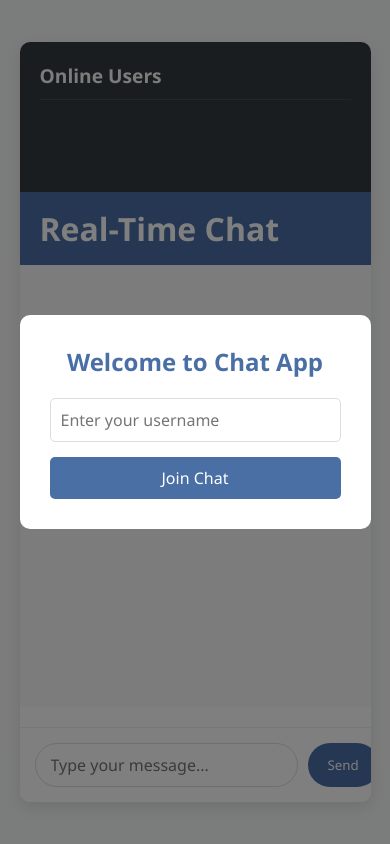
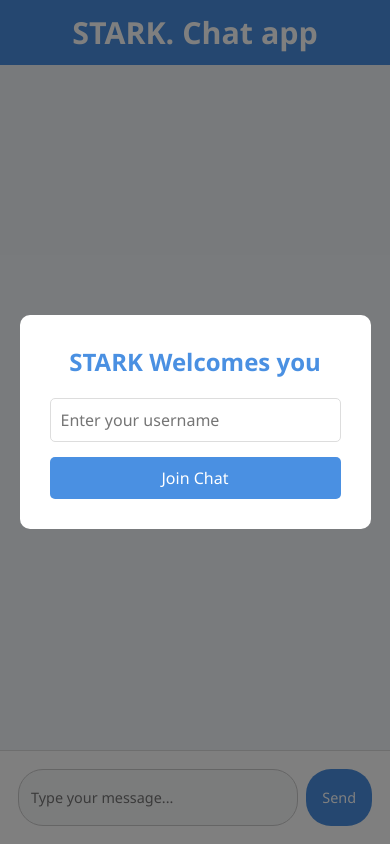
Before and after one commit to 04gautam/chat-Application, a website: page public/index.html in a window 390 px wide. Drawn offline with nearby package versions, Linux system fonts and the light colour scheme; no server answers.

Commit message:
all done to deploy

```diff
--- a/package.json
+++ b/package.json
@@ -4,7 +4,7 @@
   "main": "server.js",
   "scripts": {
     "test": "echo \"Error: no test specified\" && exit 1",
-    "start": "node server.js"
+    "start": "node index.js"
   },
   "keywords": [],
   "author": "",
--- a/public/css/style.css
+++ b/public/css/style.css
@@ -1,14 +1,15 @@
 :root {
-    --primary-color: #4a6fa5;
-    --secondary-color: #166088;
-    --background-color: #f8f9fa;
-    --message-bg: #e9ecef;
-    --user-message-bg: #d1e7dd;
-    --sidebar-bg: #343a40;
+    --primary-color: #4a90e2;
+    --secondary-color: #357abd;
+    --background-color: #f2f6fa;
+    --sidebar-bg: #1c2833;
     --sidebar-text: #f8f9fa;
+    --message-bg: #ffffff;
+    --user-message-bg: #d1e7ff;
     --notification-color: #6c757d;
 }
 
+/* Basic reset */
 * {
     margin: 0;
     padding: 0;
@@ -16,26 +17,32 @@
     font-family: 'Segoe UI', Tahoma, Geneva, Verdana, sans-serif;
 }
 
+/* Body Layout */
 body {
-    background-color: var(--background-color);
-    height: 100vh;
+    background: linear-gradient(135deg, #c3dafe, #e2eafc);
     display: flex;
     justify-content: center;
     align-items: center;
+    min-height: 100vh;
+    padding: 10px;
 }
 
+/* Chat Container */
 .chat-container {
     display: flex;
-    width: 90%;
-    max-width: 1200px;
-    height: 80vh;
-    border-radius: 10px;
+    flex-direction: row;
+    width: 100%;
+    max-width: 1100px;
+    height: 85vh;
+    background: white;
+    border-radius: 12px;
     overflow: hidden;
-    box-shadow: 0 5px 15px rgba(0, 0, 0, 0.1);
+    box-shadow: 0 6px 25px rgba(0, 0, 0, 0.15);
 }
 
+/* Sidebar */
 .sidebar {
-    width: 250px;
+    width: 260px;
     background-color: var(--sidebar-bg);
     color: var(--sidebar-text);
     padding: 20px;
@@ -43,10 +50,10 @@ body {
 }
 
 .sidebar h2 {
-    margin-bottom: 20px;
-    font-size: 1.2rem;
+    margin-bottom: 15px;
     border-bottom: 1px solid rgba(255, 255, 255, 0.1);
     padding-bottom: 10px;
+    font-size: 1.1rem;
 }
 
 #online-users {
@@ -56,104 +63,198 @@ body {
 #online-users li {
     padding: 8px 0;
     border-bottom: 1px solid rgba(255, 255, 255, 0.1);
+    font-size: 0.9rem;
 }
 
+/* Main Chat */
 .main-chat {
     flex: 1;
     display: flex;
     flex-direction: column;
-    background-color: white;
-}
-
-.chat-header {
-    padding: 15px 20px;
-    background-color: var(--primary-color);
-    color: white;
-}
-
-.messages {
-    flex: 1;
-    padding: 20px;
-    overflow-y: auto;
     background-color: var(--background-color);
 }
 
-.message {
-    margin-bottom: 15px;
+/* Header */
+.chat-header {
+    background-color: var(--primary-color);
+    color: white;
+    padding: 15px 20px;
+    font-size: 1.1rem;
+    font-weight: bold;
+    text-align: center;
+    position: sticky;
+    top: 0;
+    z-index: 10;
+}
+
+/* Scrollable messages area */
+.messages {
+    flex: 1;
+    overflow-y: auto;
+    padding: 15px;
     display: flex;
     flex-direction: column;
-    max-width: 70%;
+    gap: 12px;
+    scroll-behavior: smooth;
+}
+
+/* Individual message */
+.message {
+    display: flex;
+    flex-direction: column;
+    max-width: 75%;
+    word-wrap: break-word;
 }
 
 .message-user {
     font-weight: bold;
     margin-bottom: 5px;
-    font-size: 0.9rem;
+    font-size: 0.85rem;
 }
 
 .message-content {
     padding: 10px 15px;
     border-radius: 15px;
-    word-wrap: break-word;
+    background-color: var(--message-bg);
+    box-shadow: 0 1px 3px rgba(0,0,0,0.1);
 }
 
-.message.received .message-content {
-    background-color: var(--message-bg);
-    align-self: flex-start;
-    border-bottom-left-radius: 5px;
+.message.sent {
+    align-self: flex-end;
 }
 
 .message.sent .message-content {
     background-color: var(--user-message-bg);
-    align-self: flex-end;
     border-bottom-right-radius: 5px;
 }
 
-.notification {
+.message.received {
+    align-self: flex-start;
+}
+
+.message.received .message-content {
+    border-bottom-left-radius: 5px;
+}
+
+/* Typing and notifications */
+.notification, #typing-indicator {
     text-align: center;
     color: var(--notification-color);
     font-size: 0.9rem;
-    margin: 10px 0;
     font-style: italic;
 }
 
-#typing-indicator {
-    height: 20px;
-    padding: 0 20px;
-    font-size: 0.9rem;
-    color: var(--notification-color);
-    font-style: italic;
-}
-
+/* Message form */
 .message-form {
     display: flex;
-    padding: 15px;
-    background-color: white;
-    border-top: 1px solid #eee;
+    padding: 10px;
+    background-color: #ffffff;
+    border-top: 1px solid #ddd;
+    gap: 8px;
+    position: sticky;
+    bottom: 0;
+    z-index: 10;
 }
 
 .message-form input {
     flex: 1;
     padding: 10px 15px;
-    border: 1px solid #ddd;
-    border-radius: 30px;
+    border-radius: 25px;
+    border: 1px solid #ccc;
     outline: none;
     font-size: 1rem;
+    background-color: #f8f9fa;
+    transition: all 0.3s ease;
+}
+
+.message-form input:focus {
+    border-color: var(--primary-color);
+    background-color: white;
 }
 
 .message-form button {
-    margin-left: 10px;
-    padding: 10px 20px;
     background-color: var(--primary-color);
     color: white;
     border: none;
-    border-radius: 30px;
+    border-radius: 25px;
+    padding: 10px 20px;
     cursor: pointer;
-    transition: background-color 0.3s;
+    font-size: 1rem;
+    transition: background 0.3s;
 }
 
 .message-form button:hover {
     background-color: var(--secondary-color);
+}
+
+/* ===================== */
+/* ✅ RESPONSIVE STYLES  */
+/* ===================== */
+
+/* Tablets */
+@media (max-width: 992px) {
+    .sidebar {
+        width: 200px;
+    }
+}
+
+/* Mobile screens */
+@media (max-width: 768px) {
+    body {
+        padding: 0;
+        background: white;
+    }
+
+    .chat-container {
+        flex-direction: column;
+        width: 100%;
+        height: 100vh;
+        border-radius: 0;
+        box-shadow: none;
+    }
+
+    .sidebar {
+        display: none; /* hide sidebar on mobile */
+    }
+
+    .main-chat {
+        flex: 1;
+        height: 100%;
+        display: flex;
+        flex-direction: column;
+    }
+
+    .messages {
+        flex: 1;
+        overflow-y: auto;
+        padding: 10px;
+        background-color: var(--background-color);
+    }
+
+    .message {
+        max-width: 85%;
+        font-size: 0.9rem;
+    }
+
+    .chat-header {
+        font-size: 1rem;
+        padding: 12px;
+    }
+
+    .message-form {
+        padding: 18px;
+        /* margin-bottom: 60px; */
+    }
+
+    .message-form input {
+        padding: 18px 12px;
+        font-size: 0.9rem;
+    }
+
+    .message-form button {
+        padding: 8px 16px;
+        font-size: 0.9rem;
+    }
 }
 
 .modal {
@@ -208,18 +309,14 @@ body {
     background-color: var(--secondary-color);
 }
 
-@media (max-width: 768px) {
-    .chat-container {
-        flex-direction: column;
-        height: 90vh;
+/* Very Small Phones */
+@media (max-width: 480px) {
+    .message-content {
+        font-size: 0.85rem;
+        padding: 8px 12px;
     }
 
-    .sidebar {
-        width: 100%;
-        height: 150px;
-    }
-
-    .main-chat {
-        flex: 1;
+    .chat-header {
+        font-size: 0.95rem;
     }
 }
--- a/public/index.html
+++ b/public/index.html
@@ -10,15 +10,20 @@
 </head>
 <body>
     <div class="chat-container">
+    <div class="chat-container">
         <div class="sidebar">
             <h2>Online Users</h2>
             <ul id="online-users"></ul>
         </div>
         <div class="main-chat">
             <div class="chat-header">
-                <h1>Real-Time Chat</h1>
+                <h1>STARK. Chat app</h1>
             </div>
-            <div id="messages" class="messages"></div>
+            <div id="messages" class="messages">
+
+
+            </div>
+
             <div id="typing-indicator"></div>
             <form id="message-form" class="message-form">
                 <input type="text" id="message-input" placeholder="Type your message..." autocomplete="off">
@@ -29,7 +34,7 @@
 
     <div id="username-modal" class="modal">
         <div class="modal-content">
-            <h2>Welcome to Chat App</h2>
+            <h2>STARK Welcomes you</h2>
             <form id="username-form">
                 <input type="text" id="username-input" placeholder="Enter your username" required>
                 <button type="submit">Join Chat</button>
```
Also changed, not shown: index.js (renamed from server.js, +3 -6 lines), vercel.json (added).
